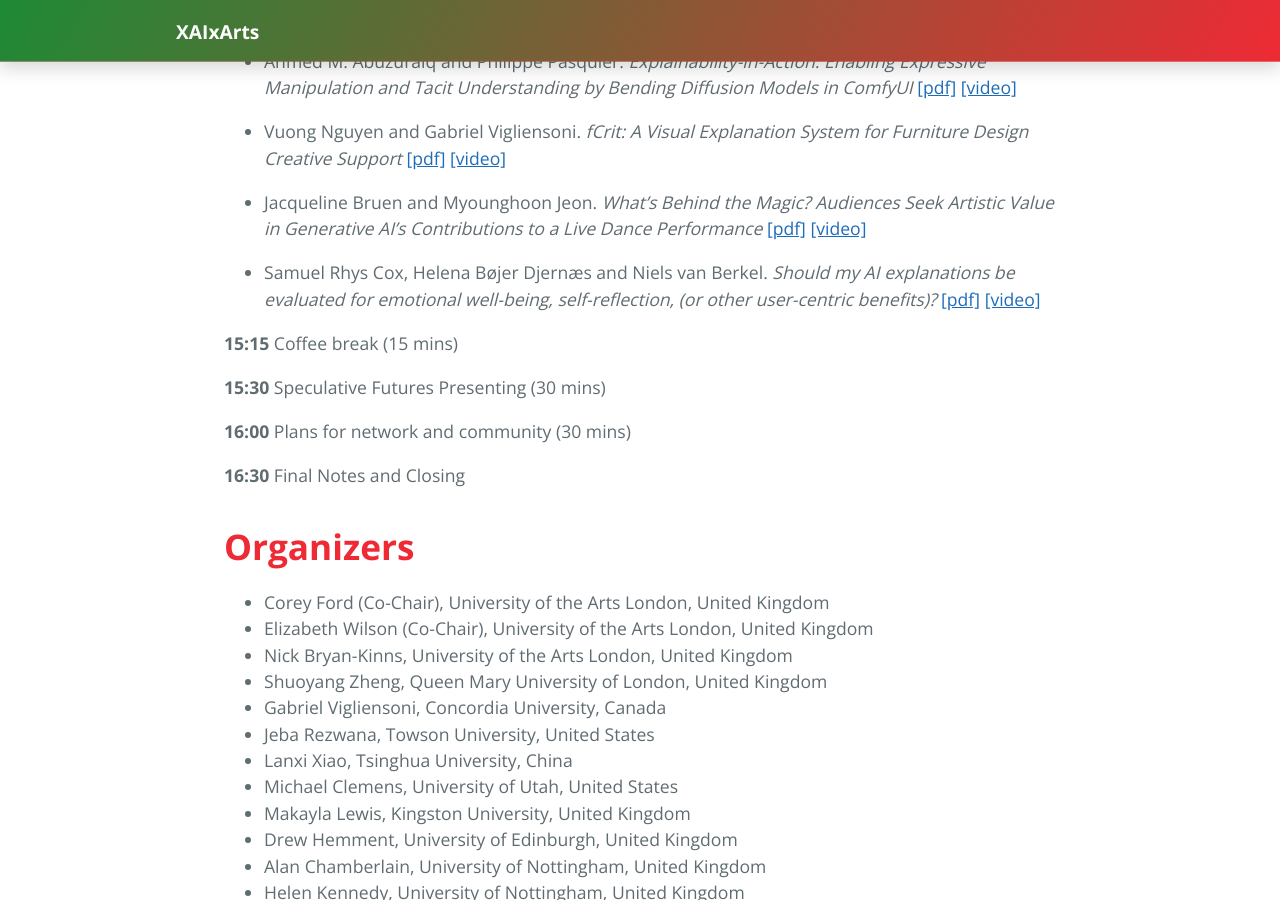
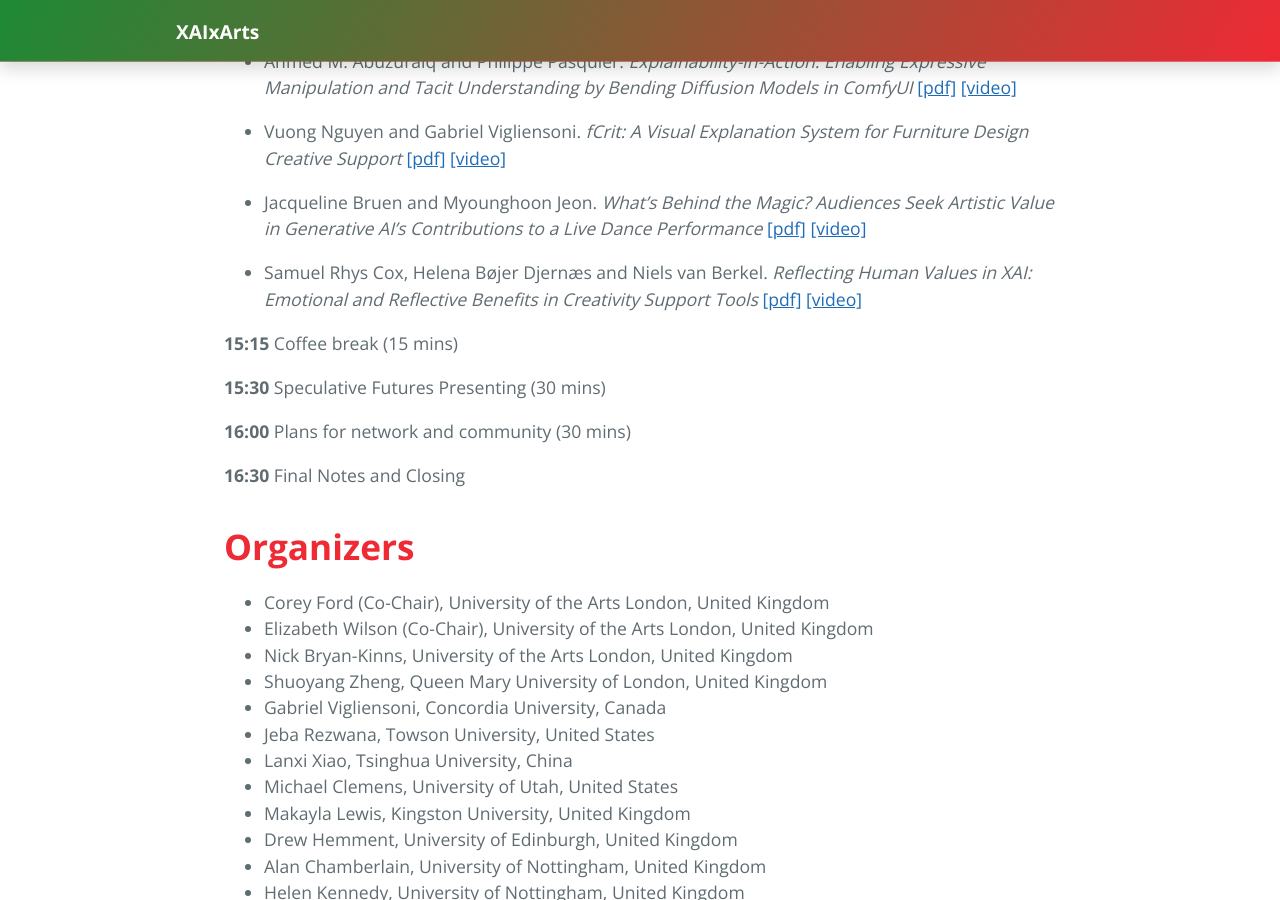
Before and after one commit to xaixarts/xaixarts.github.io, a Jekyll site: the page built from 2025.md, in a window 1280 px wide and 900 px high, scrolled down 4809 px. Built offline with Jekyll 4.4.1, drawn with Linux system fonts in a browser that asks for light colours.

Commit message:
update Rhys Cox et al paper

```diff
--- a/2025.md
+++ b/2025.md
@@ -153,7 +153,7 @@ All times are displayed in workshop time zone (London,  UK. UTC +1:00)
  * Jacqueline Bruen and Myounghoon  Jeon. <i> What's Behind the Magic? Audiences Seek Artistic Value in Generative AI's Contributions to a Live Dance Performance </i>
   <a href="https://xaixarts.github.io/accepted-2025/Bruen-What’s Behind the Magic.pdf">[pdf]</a> <a href="https://xaixarts.github.io/accepted-2025/videos/Bruen.mp4">[video]</a>
 
- * Samuel Rhys Cox, Helena Bøjer Djernæs and Niels van Berkel. <i> Should my AI explanations be evaluated for emotional well-being, self-reflection, (or other user-centric benefits)? </i>
+ * Samuel Rhys Cox, Helena Bøjer Djernæs and Niels van Berkel. <i> Reflecting Human Values in XAI: Emotional and Reflective Benefits in Creativity Support Tools </i>
   <a href="https://xaixarts.github.io/accepted-2025/Cox-Reflecting_Human_Values.pdf">[pdf]</a> <a href="https://xaixarts.github.io/accepted-2024/videos/COX- C&C Workshop CutEdit.mp4">[video]</a>
 
 
```
